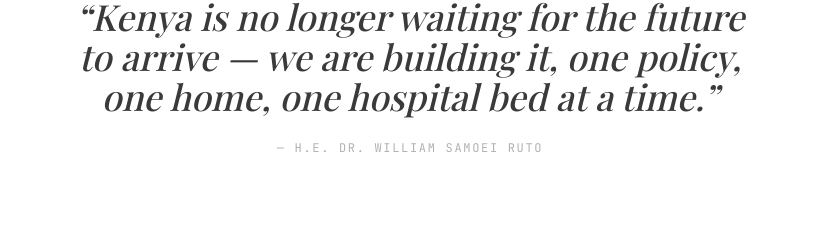
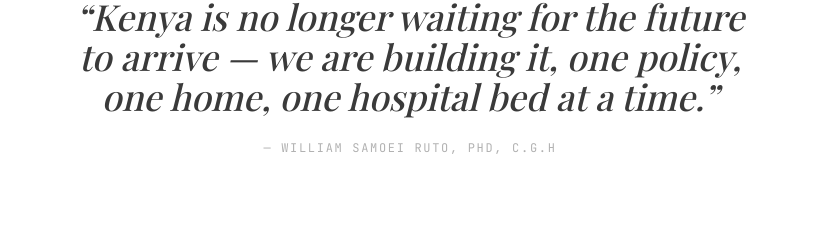
Before and after one commit to MachtheG/No.1, a Next.js app: page / in a window 1280 px wide. Shown: the part 7804-8034 px from the top of the page, without its empty margins (230-1054 px from the left). Built offline with nearby package versions, Linux system fonts and the light colour scheme.

Commit message:
Update gallery.ts

```diff
--- a/data/gallery.ts
+++ b/data/gallery.ts
@@ -76,7 +76,7 @@ export const legacyQuotes: LegacyQuote[] = [
     id: "quote-1",
     quote:
       "Kenya is no longer waiting for the future to arrive — we are building it, one policy, one home, one hospital bed at a time.",
-    attribution: "H.E. Dr. William Samoei Ruto",
+    attribution: "William Samoei Ruto, PhD, C.G.H",
   },
   {
     id: "quote-2",
```
